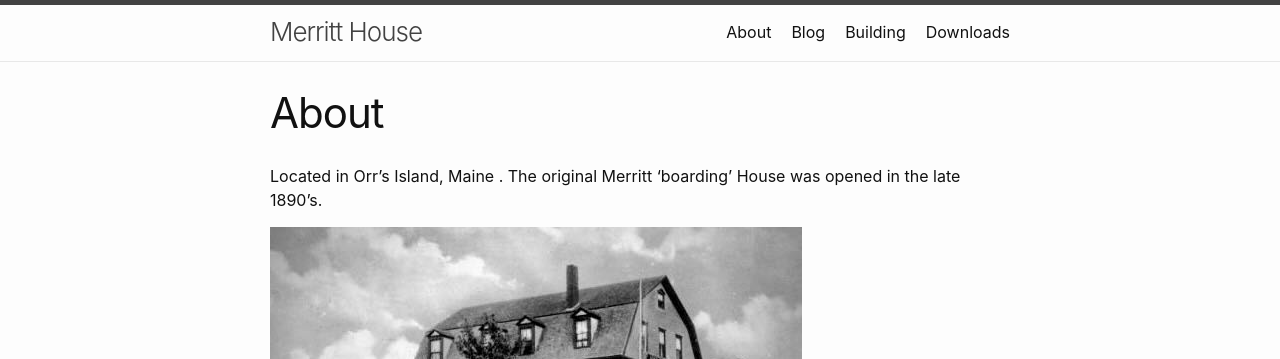
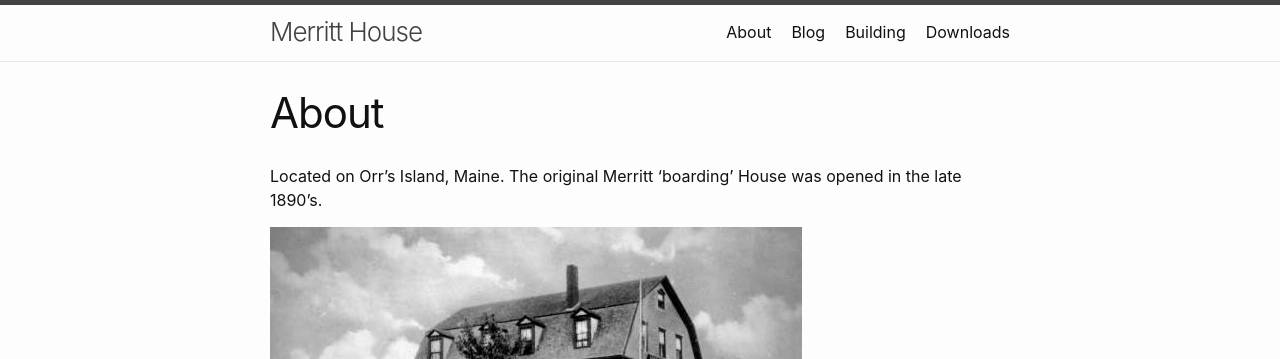
Before and after one commit to rsabec/merritthouse, a Jekyll site: the page built from about.markdown, in a window 1280 px wide. Shown: the top 359 px of the page. Built offline with Jekyll 4.4.1, drawn with Linux system fonts in a browser that asks for light colours.

Commit message:
sarah01
spelling and grammer

```diff
--- a/_posts/2022-07-29-welcome-to-merritthouse.markdown
+++ b/_posts/2022-07-29-welcome-to-merritthouse.markdown
@@ -6,7 +6,7 @@
 ---
 
 
-<p>The original 1898 'Merritt House' was re-built in 2009 and sold as 12 individual condominuium units.  An entire new wing was added to the back of the building to add 4 of the additional units and was completed as a 5 story wood frame structure ( not including the ground floor unit ). The original advertisement shown below and boasts of the rights to the adjacent 'deep water dock facility float and a private mooring for <b>each</b> unit'</p>
+<p>The original 1898 'Merritt House' was re-built in 2009 and sold as 12 individual condominuium units.  An entire new wing was added to the back of the building to add 4 of the additional units and was completed as a 5 story wood frame structure ( not including the ground floor unit ). The original advertisement shown below boasts of the rights to the adjacent 'deep water dock facility float and a private mooring for <b>each</b> unit'</p>
 
 ![Advertisment for Condo](/images/merritthousevillageadvertisement.png)
 <br>
--- a/about.markdown
+++ b/about.markdown
@@ -4,7 +4,7 @@
 permalink: /about/
 ---
 
-Located in Orr's Island, Maine .  The original Merritt 'boarding' House was opened in the late 1890's.
+Located on Orr's Island, Maine.  The original Merritt 'boarding' House was opened in the late 1890's.
 
 
 ![merritt-house](/images/2.jpeg)
--- a/building.markdown
+++ b/building.markdown
@@ -19,4 +19,4 @@
 trash is in marked bins and cans alongside the shed.</p>
 <iframe src="https://drive.google.com/file/d/1pTm3o_28-fcXpnvxOdMJ1dVxrTvDyEEb/preview" width="640" height="480" allow="autoplay"></iframe>
 <h1>Snow Plowing</h1>
-<p> Snow removal is completed in two plowing sessions. When snow falls occurs please coordinate with other residents to park on one side of the lot. After the first 'half' of the lot is cleared then move you vehicles to the other side for removal of the remianing snow. </p>
+<p> Snow removal is completed in two plowing sessions. When snow falls occur, please coordinate with other residents to park on one side of the lot. After the first 'half' of the lot is cleared, then move your vehicles to the other side for removal of the remaining snow. </p>
--- a/downloads.markdown
+++ b/downloads.markdown
@@ -5,7 +5,7 @@
 ---
 
 
-<p>Downloads ( must have google log-in and request access - Access will only be provided to residents of Merritt House Condominium )</p>
+<p>Downloads ( must have google log-in and request access - Access will only be provided to residents of Merritt House Condominiums )</p>
 <br>
 <hr>
 Plot plan - survey done November 17th 2008 :
```
